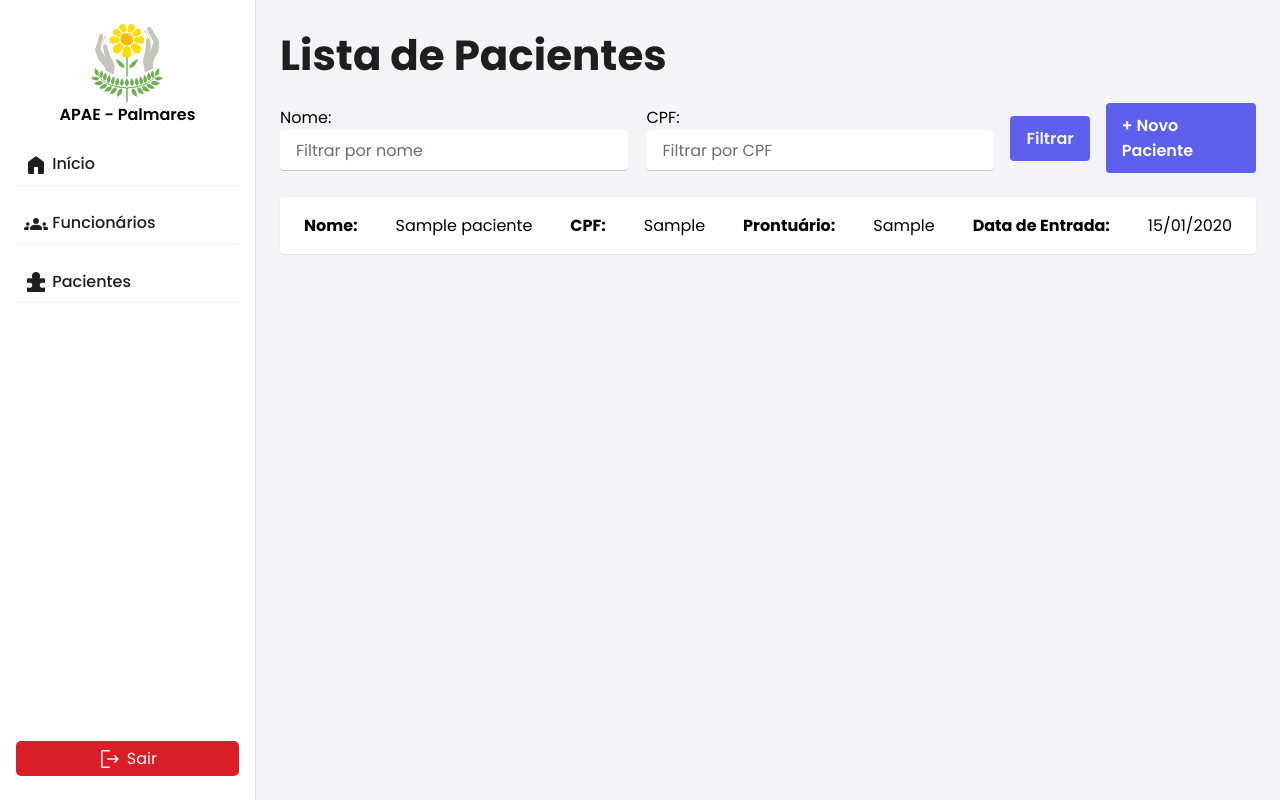
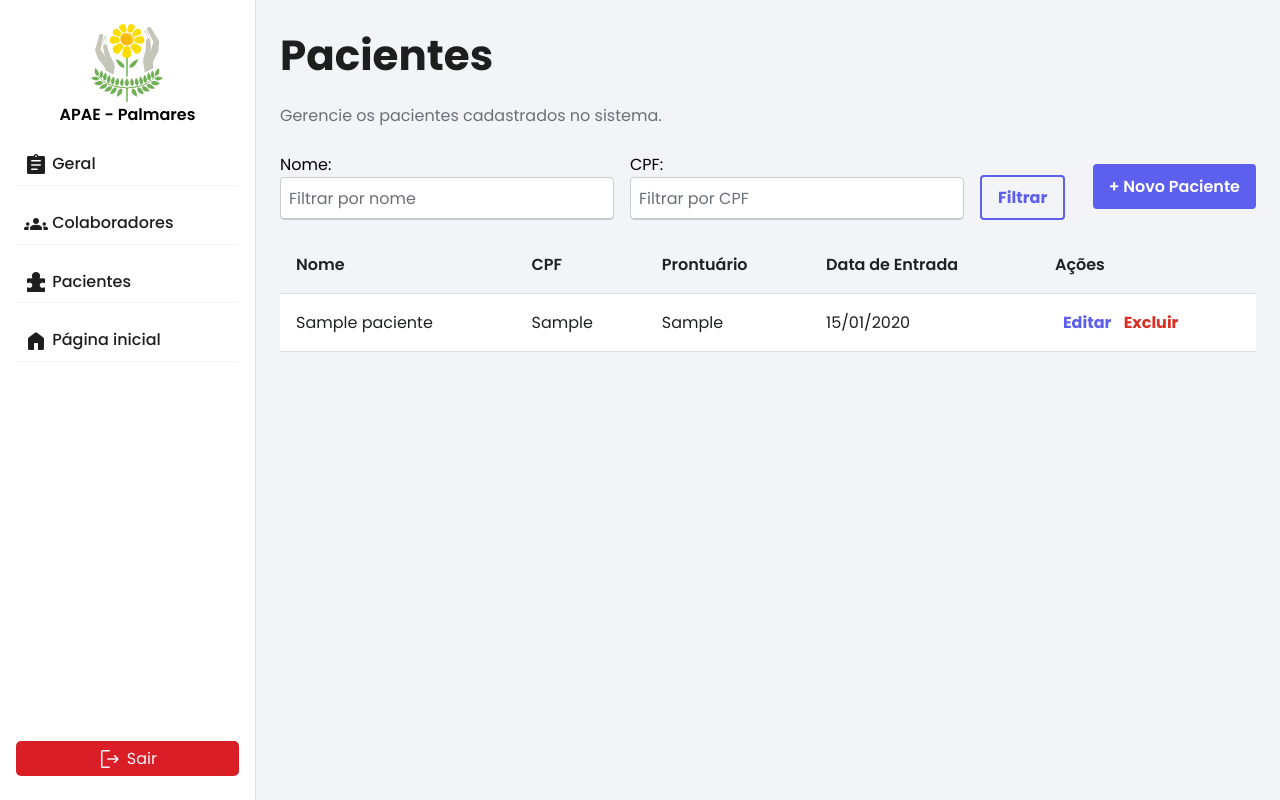
Before and after one commit to nadhon/APae, a Flask app: page /paciente/ in a window 1280 px wide. Run offline with Flask 2, Linux system fonts and the light colour scheme; tables that the repository leaves empty hold one stand-in row (values such as "Sample post"); one stand-in notice (Sample message) is shown.

Commit message:
implementa frontend da dashboard de colaboradores e geral

```diff
--- a/routes/dashboard.py
+++ b/routes/dashboard.py
@@ -1,5 +1,7 @@
 from flask import Blueprint, render_template
 from flask_login import login_required
+from entities.admin import Admin
+from entities.paciente import Paciente
 
 bp = Blueprint('dashboard', __name__)
 
@@ -10,4 +12,6 @@ def home():
 @bp.route('/dashboard')
 @login_required
 def dashboard():
-    return render_template('dashboard.html', show_footer_and_nav=False)
+    pacientes = Paciente.query.all()
+    admins = Admin.query.all()
+    return render_template('dashboard.html', pacientes=pacientes, admins=admins, show_footer_and_nav=False)
--- a/static/css/login.css
+++ b/static/css/login.css
@@ -47,7 +47,7 @@
 .conteudo form input {
   box-sizing: border-box;
   width: 100%;
-  padding: 0.75rem 1rem;
+  padding: 0.5rem .75rem;
   font-size: 1rem;
 
   background-color: #f2f4f8;
--- a/static/css/pacientes-listagem.css
+++ b/static/css/pacientes-listagem.css
@@ -28,13 +28,6 @@
     justify-content: space-between;
     align-items: center;
     margin-bottom: 1.5rem;
-    gap: 1rem;
-}
-
-.filtros-form {
-    display: flex;
-    justify-content: space-between;
-    align-items: center;
     gap: 1rem;
 }
 
@@ -71,6 +64,7 @@ form button {
   border: none;
 
   transition: background-color 0.2s ease-in-out;
+  transition: color 0.2s ease-in-out;
 }
 
 form button:hover {
@@ -90,8 +84,7 @@ form button:hover {
     flex-wrap: wrap;
 }
 
-.filtros input,
-.filtros select {
+.filtros input {
     padding: 0.5rem 0.75rem;
     border: none;
     border-radius: 0.25rem;
@@ -112,52 +105,107 @@ form button:hover {
     transition: background-color 0.2s;
 }
 
-/* Lista de pacientes */
-.lista-pacientes {
-    display: flex;
-    flex-direction: column;
-    gap: 1rem;
+.subtitulo {
+  font-size: 1rem;
+  color: #697077;
+  margin-bottom: 1.5rem;
 }
 
-/* Item individual (semelhante a linha de tabela) */
-.paciente-item {
-    background-color: #fff;
-    padding: 1rem 1.5rem;
-    border-radius: 0.25rem;
-    box-shadow: 0 1px 2px rgba(0, 0, 0, 0.08);
-    display: flex;
-    justify-content: space-between;
-    align-items: center;
-    flex-wrap: wrap;
+.barra-topo {
+  display: flex;
+  justify-content: space-between;
+  flex-wrap: wrap;
+  margin-bottom: 1rem;
+  gap: 1rem;
+  align-items: center;
 }
 
-.paciente-info {
-    display: flex;
-    flex-direction: column;
-    gap: 0.25rem;
-    color: var(--preto);
+.filtros-form {
+  display: flex;
+  flex-wrap: wrap;
+  align-items: flex-end;
+  gap: 1rem;
 }
 
-.paciente-info strong {
-    font-weight: 600;
+.campo {
+  display: flex;
+  flex-direction: column;
 }
 
-.paciente-acoes {
-    display: flex;
-    gap: 0.5rem;
+.campo-texto {
+  padding: 0.5rem;
+  border: 1px solid #ccc;
+  border-radius: 0.25rem;
 }
 
-.paciente-acoes button {
+.botao-filtrar {
+  background-color: transparent;
+  border: 2px solid var(--azul-primario);
+  color: var(--azul-primario);
+  padding: 0.5rem 1rem;
+  font-weight: bold;
+  cursor: pointer;
+}
+
+.botao-filtrar:hover {
+  cursor: pointer;
+  background-color: var(--azul-primario);
+  color: #fff;
+}
+
+.botao-novo {
+        display: block;
     background-color: var(--azul-primario);
+    text-decoration: none;
     color: white;
     border: none;
     border-radius: 0.25rem;
-    padding: 0.5rem 1rem;
-    font-weight: 500;
+    padding: 0.625rem 1rem;
+    font-weight: 600;
     transition: background-color 0.2s;
-    cursor: pointer;
 }
 
-.paciente-acoes button:hover {
-    background-color: #4b4dfe;
+.tabela-container {
+  overflow-x: auto;
 }
+
+.tabela-colaboradores {
+  width: 100%;
+  border-collapse: collapse;
+  background-color: #fff;
+  box-shadow: 0 1px 2px rgba(0, 0, 0, 0.1);
+}
+
+.tabela-colaboradores th,
+.tabela-colaboradores td {
+  text-align: left;
+  padding: 1rem;
+  color: #202124;
+  border-bottom: 1px solid #ddd;
+}
+
+.tabela-colaboradores th {
+  background-color: #f2f4f8;
+  font-weight: 600;
+}
+
+.acoes {
+  text-align: right;
+}
+
+.botao-acao {
+  background: none;
+  border: none;
+  font-weight: bold;
+  margin-left: 0.5rem;
+  cursor: pointer;
+  text-decoration: none;
+}
+
+.botao-acao.editar {
+  color: var(--azul-primario);
+}
+
+.botao-acao.excluir {
+  color: #d93025;
+}
--- a/templates/paciente/listagem.html
+++ b/templates/paciente/listagem.html
@@ -7,39 +7,67 @@
 
 {% include "partials/sidebar.html" %}
 
+{% with messages = get_flashed_messages() %}
+  {% if messages %}
+    {% for m in messages %}
+      <div class="alerta">{{ m }}</div>
+    {% endfor %}
+  {% endif %}
+{% endwith %}
+
 {% block content %}
 <main class="dashboard-conteudo">
-  <h1>Lista de Pacientes</h1>
+  <h1>Pacientes</h1>
+  <p class="subtitulo">Gerencie os pacientes cadastrados no sistema.</p>
 
   <!-- Filtros -->
   <div class="barra-topo">
     <form class="filtros-form" method="GET" action="{{ url_for('paciente_routes.listar') }}">
       <div class="campo">
         <label for="nome">Nome:</label>
-    <input type="text" name="nome" placeholder="Filtrar por nome" value="{{ request.args.get('nome', '') }}" class="campo-texto">
+        <input type="text" name="nome" id="nome" placeholder="Filtrar por nome" value="{{ request.args.get('nome', '') }}" class="campo-texto" />
       </div>
       <div class="campo">
         <label for="cpf">CPF:</label>
-    <input type="text" name="cpf" placeholder="Filtrar por CPF" value="{{ request.args.get('cpf', '') }}" class="campo-texto">
+        <input type="text" name="cpf" id="cpf" placeholder="Filtrar por CPF" value="{{ request.args.get('cpf', '') }}" class="campo-texto" />
       </div>
-    <button type="submit">Filtrar</button>
+      <button class="botao-filtrar" type="submit">Filtrar</button>
     </form>
 
     <a href="{{ url_for('paciente_routes.novo') }}" class="botao-novo">+ Novo Paciente</a>
   </div>
 
   <!-- Lista de Pacientes -->
-  <ul class="lista-pacientes">
+  <div class="tabela-container">
+    <table class="tabela-colaboradores">
+      <thead>
+        <tr>
+          <th>Nome</th>
+          <th>CPF</th>
+          <th>Prontuário</th>
+          <th>Data de Entrada</th>
+          <th class="acoes-th">Ações</th>
+        </tr>
+      </thead>
+      <tbody>
         {% for paciente in pacientes %}
-      <li class="paciente-item">
-        <strong>Nome:</strong> {{ paciente.nome }}<br>
-        <strong>CPF:</strong> {{ paciente.cpf }}<br>
-        <strong>Prontuário:</strong> {{ paciente.prontuario }}<br>
-        <strong>Data de Entrada:</strong> {{ paciente.data_entrada.strftime('%d/%m/%Y') if paciente.data_entrada else 'Não informada' }}
-      </li>
+          <tr>
+            <td>{{ paciente.nome }}</td>
+            <td>{{ paciente.cpf }}</td>
+            <td>{{ paciente.prontuario }}</td>
+            <td>{{ paciente.data_entrada.strftime('%d/%m/%Y') if paciente.data_entrada else 'Não informada' }}</td>
+            <td class="acoes">
+              <a href="{{ url_for('paciente_routes.editar', id=paciente.id) }}" class="botao-acao editar">Editar</a>
+              <a href="{{ url_for('paciente_routes.deletar', id=paciente.id) }}" class="botao-acao excluir" onclick="return confirm('Tem certeza que deseja excluir este paciente?');">Excluir</a>
+            </td>
+          </tr>
         {% else %}
-      <li>Nenhum paciente encontrado.</li>
+          <tr>
+            <td colspan="5">Nenhum paciente encontrado.</td>
+          </tr>
         {% endfor %}
-  </ul>
+      </tbody>
+    </table>
+  </div>
 </main>
 {% endblock %}
--- a/templates/partials/sidebar.html
+++ b/templates/partials/sidebar.html
@@ -5,10 +5,10 @@
       <h3>APAE - Palmares</h3>
     </div>
     <ul>
-      <li><a href="{{ url_for('dashboard.home') }}"><span class="material-symbols-rounded"> home </span> Início</a></li>
-      <li><a href=""><span class="material-symbols-rounded"> groups </span> Funcionários</a></li>
+      <li><a href="{{ url_for('dashboard.dashboard') }}"><span class="material-symbols-rounded"> assignment </span> Geral</a></li>
+      <li><a href="{{ url_for('admin_routes.listar') }}"><span class="material-symbols-rounded"> groups </span> Colaboradores</a></li>
       <li><a href="{{ url_for('paciente_routes.listar') }}"><span class="material-symbols-rounded"> toys_and_games </span> Pacientes</a></li>
-      <!-- <li><a href=""><span class="material-symbols-rounded"> assignment </span> Relatórios</a></li> -->
+      <li><a href="{{ url_for('dashboard.home') }}"><span class="material-symbols-rounded"> home </span> Página inicial</a></li>
     </ul>
   </div>
 
```
Also changed, not shown: routes/admin_routes.py (+15 -12 lines), static/css/admin-cadastro.css (added, +110 -0 lines), static/css/admin-listagem.css (added, +148 -0 lines), static/css/dashboard.css (added, +62 -0 lines), static/css/pacientes-cadastro.css (+1 -22 lines), templates/admin/crud.html (+23 -25 lines), templates/admin/listagem.html (added, +71 -0 lines), templates/dashboard.html (+32 -9 lines), app.db. Lines whose indentation alone changed are shown as unchanged.
